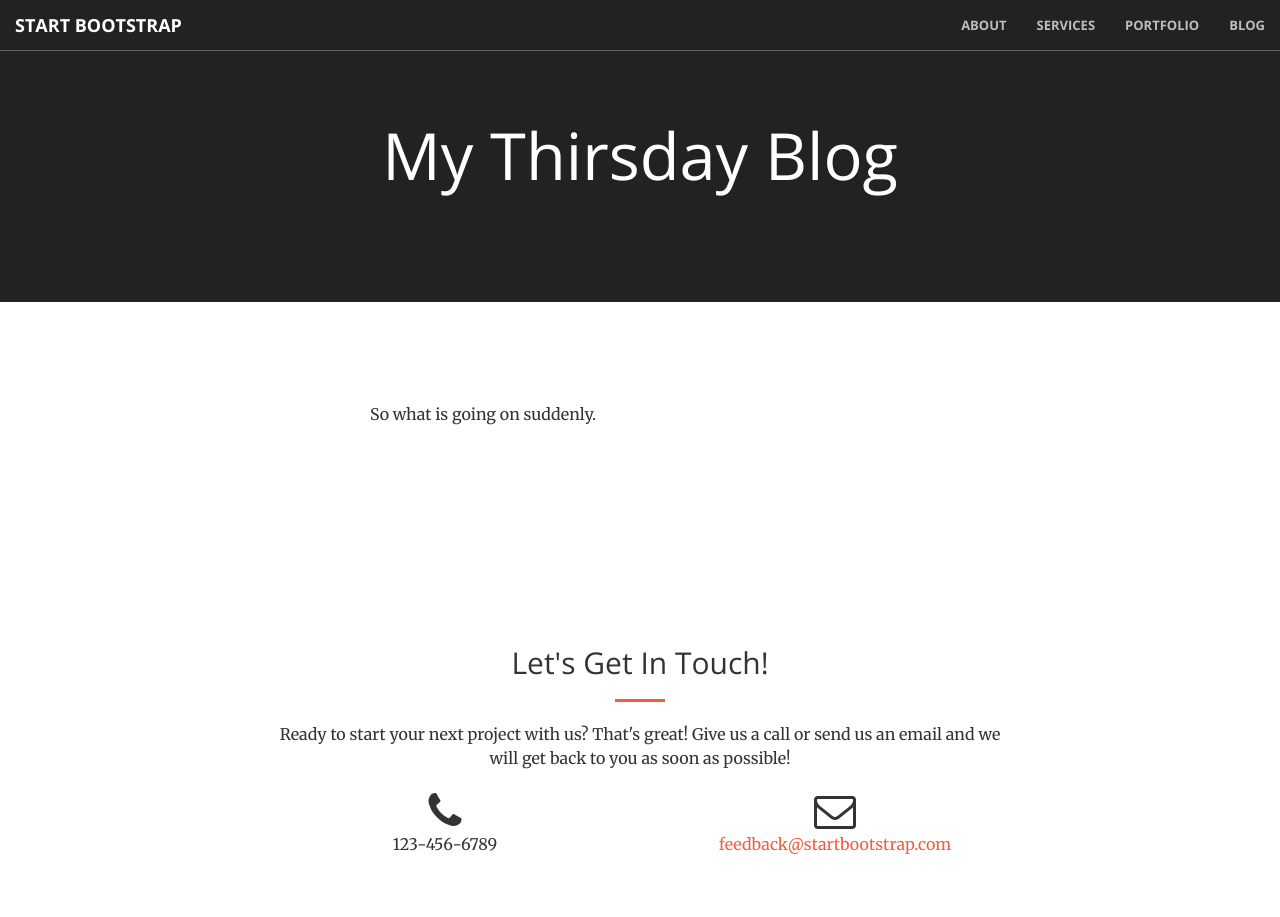
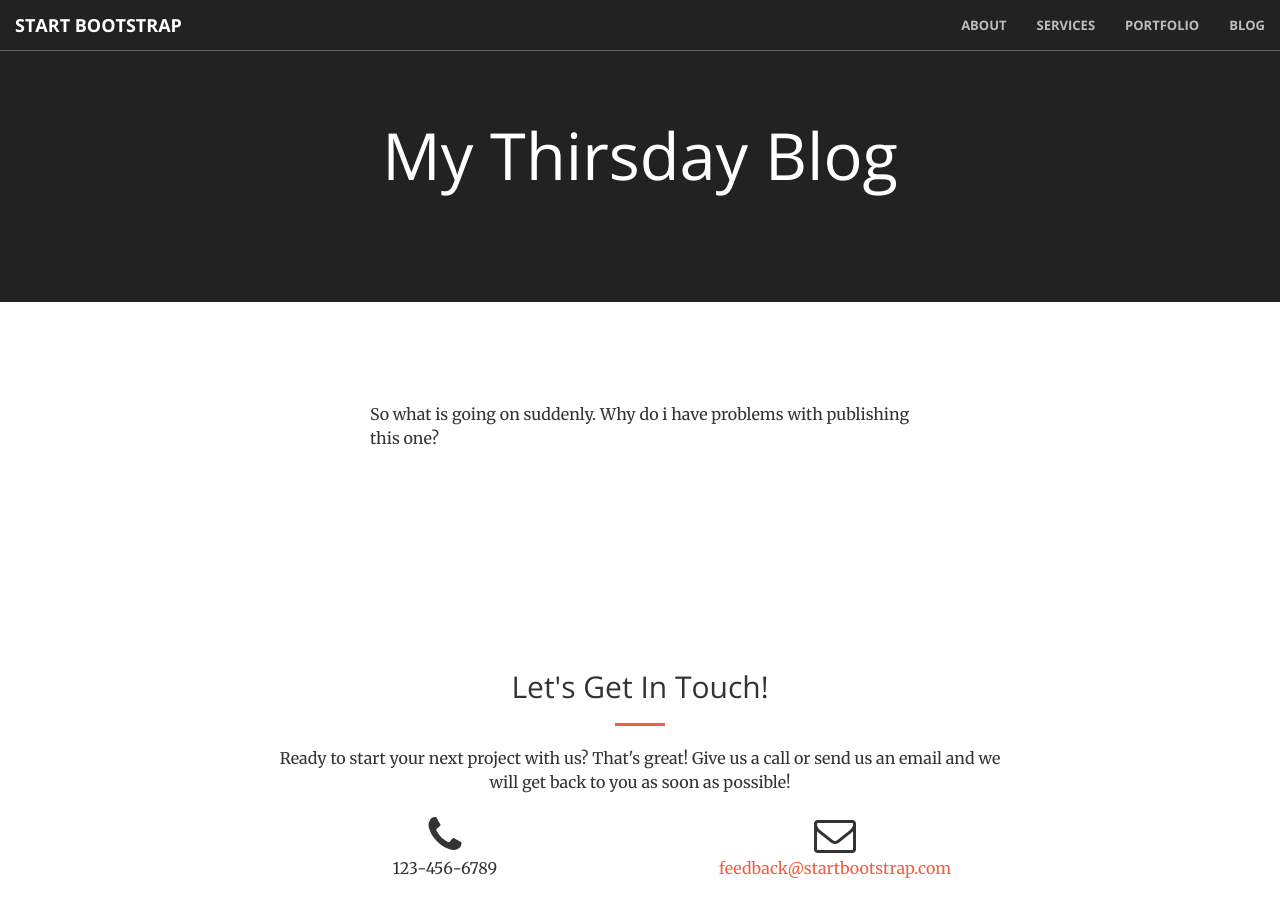
Before and after one commit to sprintify/creative, a Jekyll site: the page built from _posts/2018-10-03-my-thirsday-blog.md, in a window 1280 px wide and 1000 px high. Shown: the top 917 px of the window. Built offline with Jekyll 4.4.1, drawn with Linux system fonts in a browser that asks for light colours; a script that is not in the unit is left out.

Commit message:
Update Post “2018-10-03-my-thirsday-blog”

```diff
--- a/_posts/2018-10-03-my-thirsday-blog.md
+++ b/_posts/2018-10-03-my-thirsday-blog.md
@@ -2,4 +2,4 @@
 layout: post
 title: My Thirsday Blog
 ---
-So what is going on suddenly.
+So what is going on suddenly. Why do i have problems with publishing this one?
```
